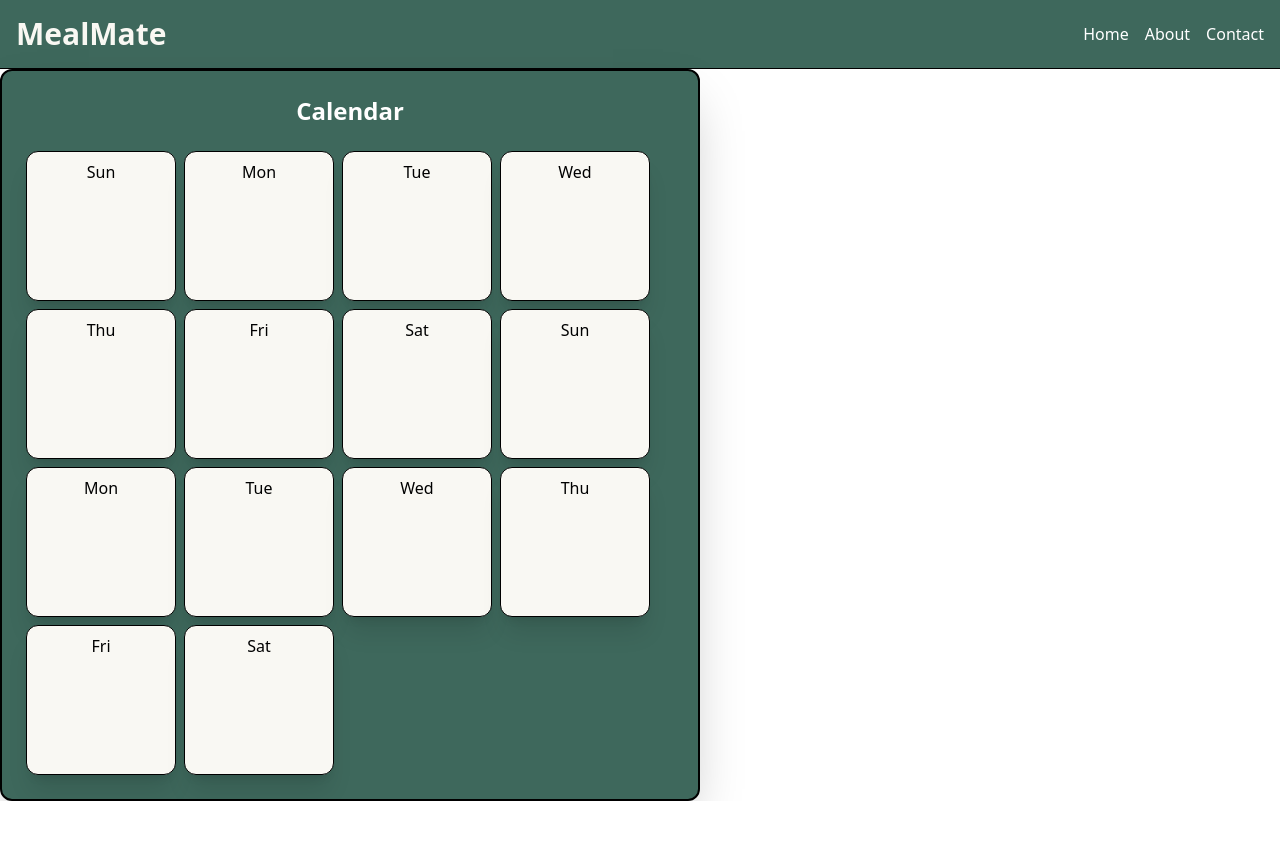
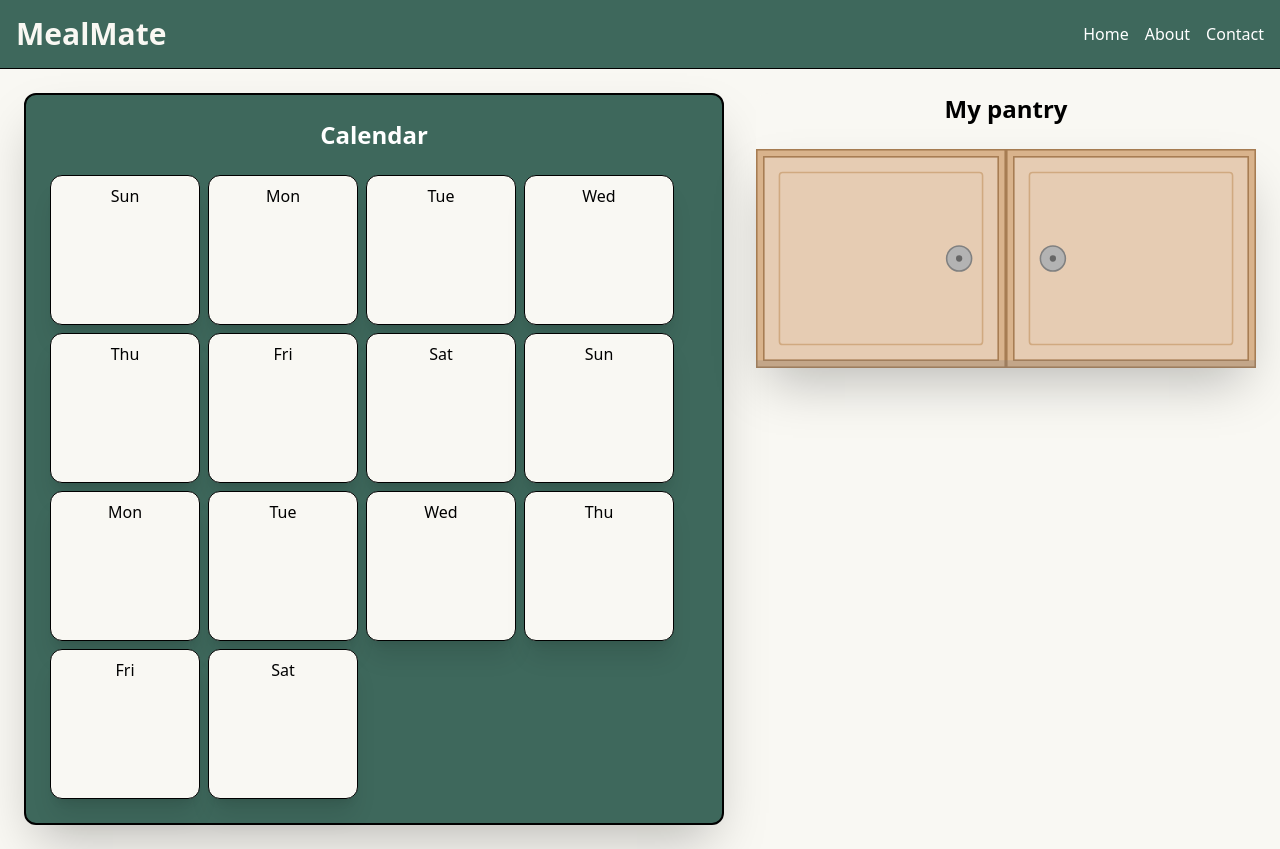
Before and after one commit to AaronLopezBarros/mealMate, a Next.js app: page / in a window 1280 px wide. Before the commit the page ends 801 px from the top, so only its background shows below. Built offline with nearby package versions, Linux system fonts and the light colour scheme.

Commit message:
feat: add dashboard wrapper section

```diff
--- a/src/app/page.tsx
+++ b/src/app/page.tsx
@@ -1,13 +1,13 @@
 import React from 'react';
 
-import { Calendar } from '@/components/Calendar';
+import { DashboardSectionWrapper } from '@/components/DashboardSectionWrapper';
 import { Navbar } from '@/components/Navbar';
 
 export default function Home() {
   return (
-    <div className='bg-background-white min-h-screen'>
+    <div className='bg-base-white min-h-screen'>
       <Navbar />
-      <Calendar />
+      <DashboardSectionWrapper />
     </div>
   );
 }
--- /dev/null
+++ b/src/components/DashboardSectionWrapper.tsx
@@ -0,0 +1,21 @@
+import Image from 'next/image';
+
+import { Calendar } from '@/components/Calendar';
+
+export const DashboardSectionWrapper = () => {
+  return (
+    <div className='flex justify-between gap-8 p-6'>
+      <Calendar />
+      <section className='bg-base-white h-fit w-full max-w-[500px] rounded-xl'>
+        <h2 className='text-center text-2xl font-bold'>My pantry</h2>
+        <Image
+          src='/images/pantry.svg'
+          alt='pantry'
+          width={0}
+          height={0}
+          className='mt-6 w-fit cursor-pointer shadow-2xl'
+        />
+      </section>
+    </div>
+  );
+};
```
